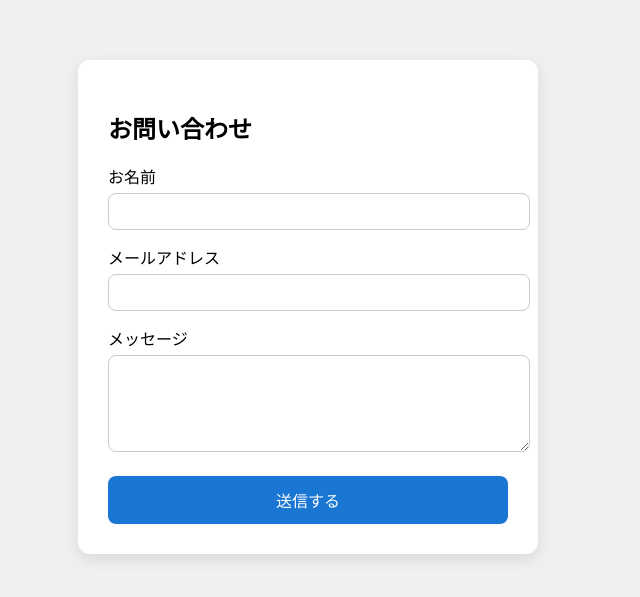
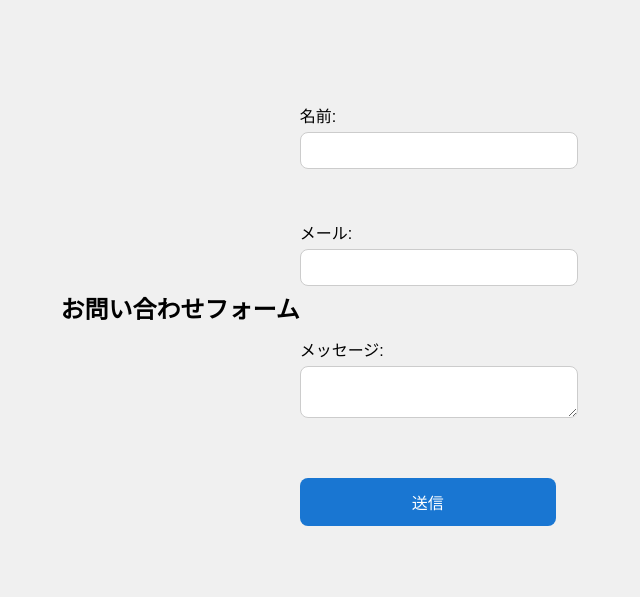
Before and after one commit to Takakuma-offical/Takakuma-offical.github.io, a plain HTML site: page From.html in a window 1280 px wide. Shown: the part 101-698 px from the top of the page, without its empty margins (332-972 px from the left). Drawn offline with Linux system fonts and the light colour scheme.

Commit message:
Update From.html

```diff
--- a/From.html
+++ b/From.html
@@ -44,26 +44,12 @@
   </style>
 </head>
 <body>
-
-  <div class="form-container">
-    <h2>お問い合わせ</h2>
-    <form action="https://formsubmit.co/takakuma126@gmail.com" method="POST">
-
-      <input type="hidden" name="_subject" value="新しいお問い合わせが届きました！">
-      <input type="hidden" name="_next" value="https://takakuma-offical.github.io/thanks.html">
-
-      <label for="name">お名前</label>
-      <input type="text" id="name" name="name" required>
-
-      <label for="email">メールアドレス</label>
-      <input type="email" id="email" name="email" required>
-
-      <label for="message">メッセージ</label>
-      <textarea id="message" name="message" rows="5" required></textarea>
-
-      <button type="submit">送信する</button>
-    </form>
-  </div>
-
+  <h2>お問い合わせフォーム</h2>
+  <form name="contact" method="POST" data-netlify="true">
+    <label>名前: <input type="text" name="name" required></label><br><br>
+    <label>メール: <input type="email" name="email" required></label><br><br>
+    <label>メッセージ:<br><textarea name="message" required></textarea></label><br><br>
+    <button type="submit">送信</button>
+  </form>
 </body>
 </html>
```
